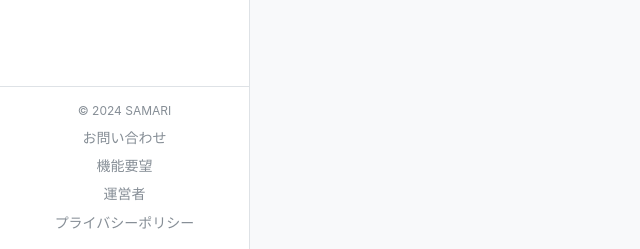
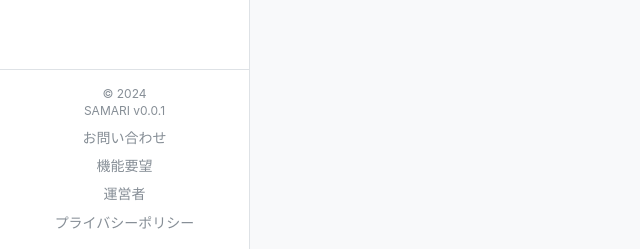
Before and after one commit to koki-develop/samari, a React (Vite) app: page / in a window 1280 px wide. Shown: the part 551-800 px from the top of the page, without its empty margins (0-640 px from the left). Built offline with nearby package versions, Linux system fonts and the light colour scheme; no server answers; the database is empty.

Commit message:
chore: Display application version in footer

```diff
--- a/src/components/Layout/NavListFooter.tsx
+++ b/src/components/Layout/NavListFooter.tsx
@@ -1,12 +1,18 @@
 import { Anchor, Box, Text } from "@mantine/core";
+import { version } from "package.json";
 import { Link } from "react-router";
 
 export default function NavListFooter() {
   return (
-    <Box className="flex flex-col items-center justify-center gap-4 py-8 sm:gap-2 sm:py-4">
-      <Text c="gray" size="xs">
-        &copy; 2024 SAMARI
-      </Text>
+    <Box className="flex flex-col items-center justify-center gap-2 py-8 sm:py-4">
+      <Box className="flex flex-col items-center">
+        <Text c="gray" size="xs">
+          &copy; 2024
+        </Text>
+        <Text c="gray" size="xs">
+          SAMARI v{version}
+        </Text>
+      </Box>
       <Anchor
         href={process.env.BUN_PUBLIC_CONTACT_FORM_URL}
         c="gray"
```
